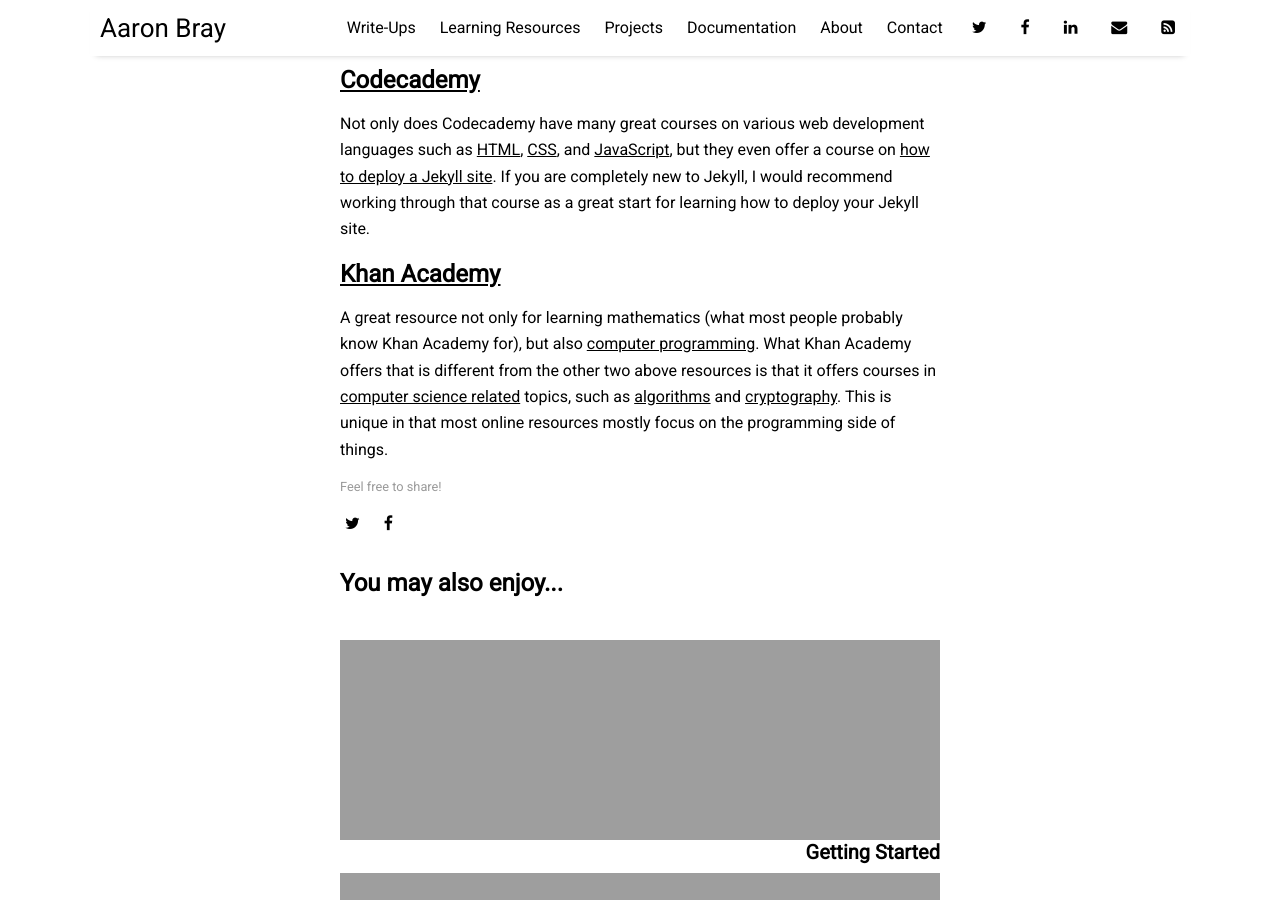
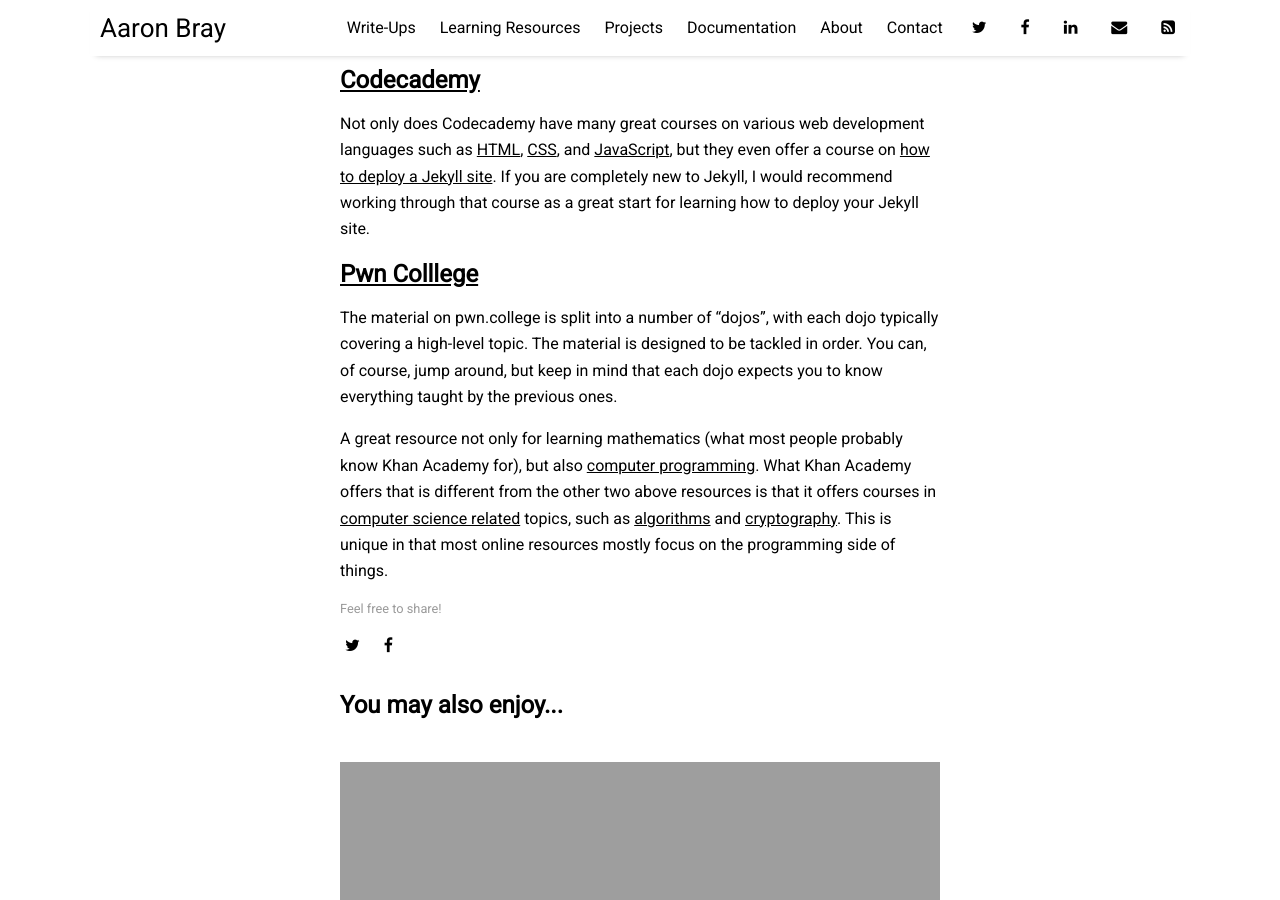
Before and after one commit to AaronBray/AaronBray.github.io, a Jekyll site: the page built from _posts/2016-05-05-learning-resources.md, in a window 1280 px wide and 900 px high, scrolled down 764 px. Built offline with Jekyll 4.4.1, drawn with Linux system fonts in a browser that asks for light colours; nearby versions of some CDN libraries.

Commit message:
Update 2016-05-05-learning-resources.md

```diff
--- a/_posts/2016-05-05-learning-resources.md
+++ b/_posts/2016-05-05-learning-resources.md
@@ -17,6 +17,8 @@
 
 Not only does Codecademy have many great courses on various web development languages such as [HTML](https://www.codecademy.com/learn/learn-html), [CSS](https://www.codecademy.com/learn/learn-css), and [JavaScript](https://www.codecademy.com/learn/introduction-to-javascript), but they even offer a course on [how to deploy a Jekyll site](https://www.codecademy.com/learn/deploy-a-website). If you are completely new to Jekyll, I would recommend working through that course as a great start for learning how to deploy your Jekyll site.
 
-## [Khan Academy](https://www.khanacademy.org/)
+## [Pwn Colllege](https://pwn.college/)
+The material on pwn.college is split into a number of "dojos", with each dojo typically covering a high-level topic. The material is designed to be tackled in order. You can, of course, jump around, but keep in mind that each dojo expects you to know everything taught by the previous ones.
+
 
 A great resource not only for learning mathematics (what most people probably know Khan Academy for), but also [computer programming](https://www.khanacademy.org/computing/computer-programming). What Khan Academy offers that is different from the other two above resources is that it offers courses in [computer science related](https://www.khanacademy.org/computing/computer-science) topics, such as [algorithms](https://www.khanacademy.org/computing/computer-science/algorithms) and [cryptography](https://www.khanacademy.org/computing/computer-science/cryptography). This is unique in that most online resources mostly focus on the programming side of things.
```
